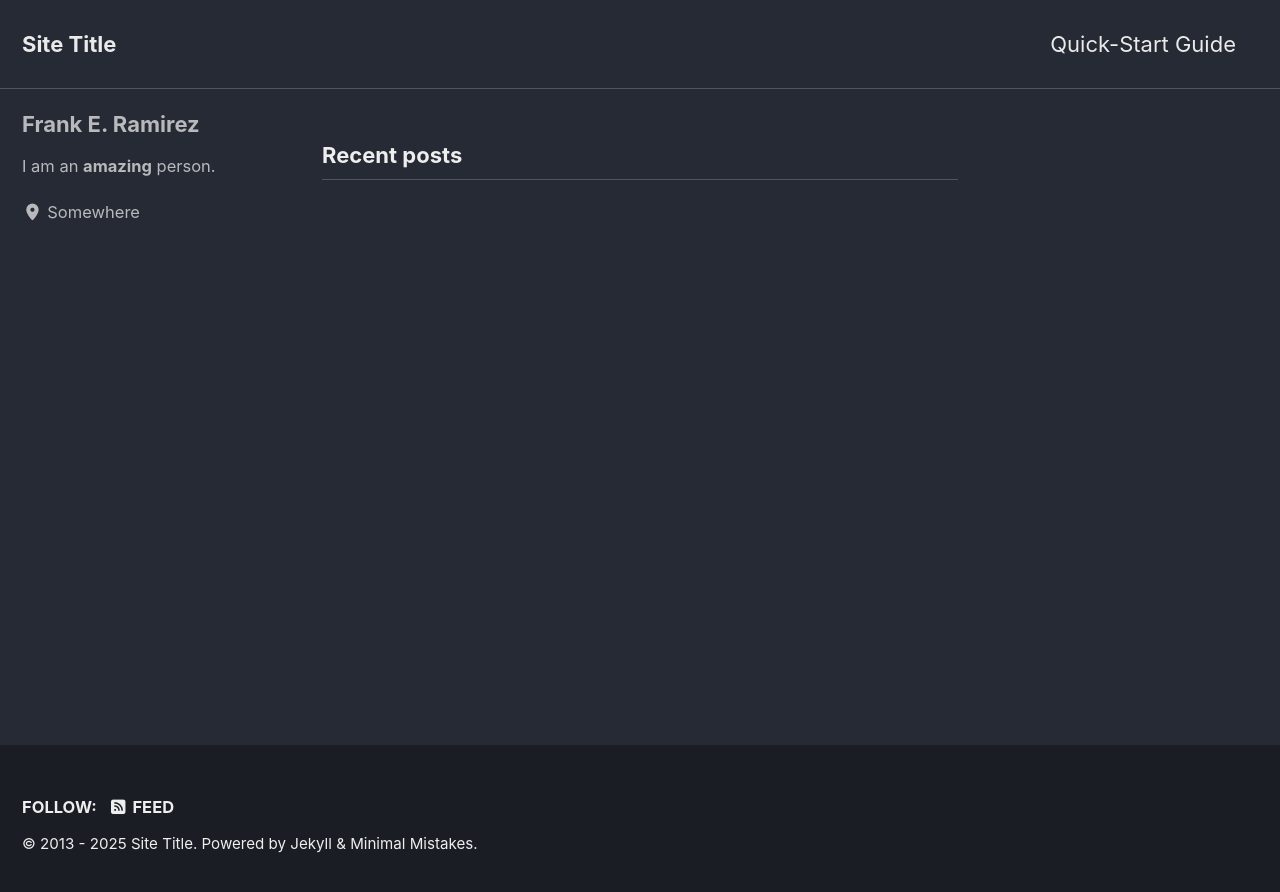
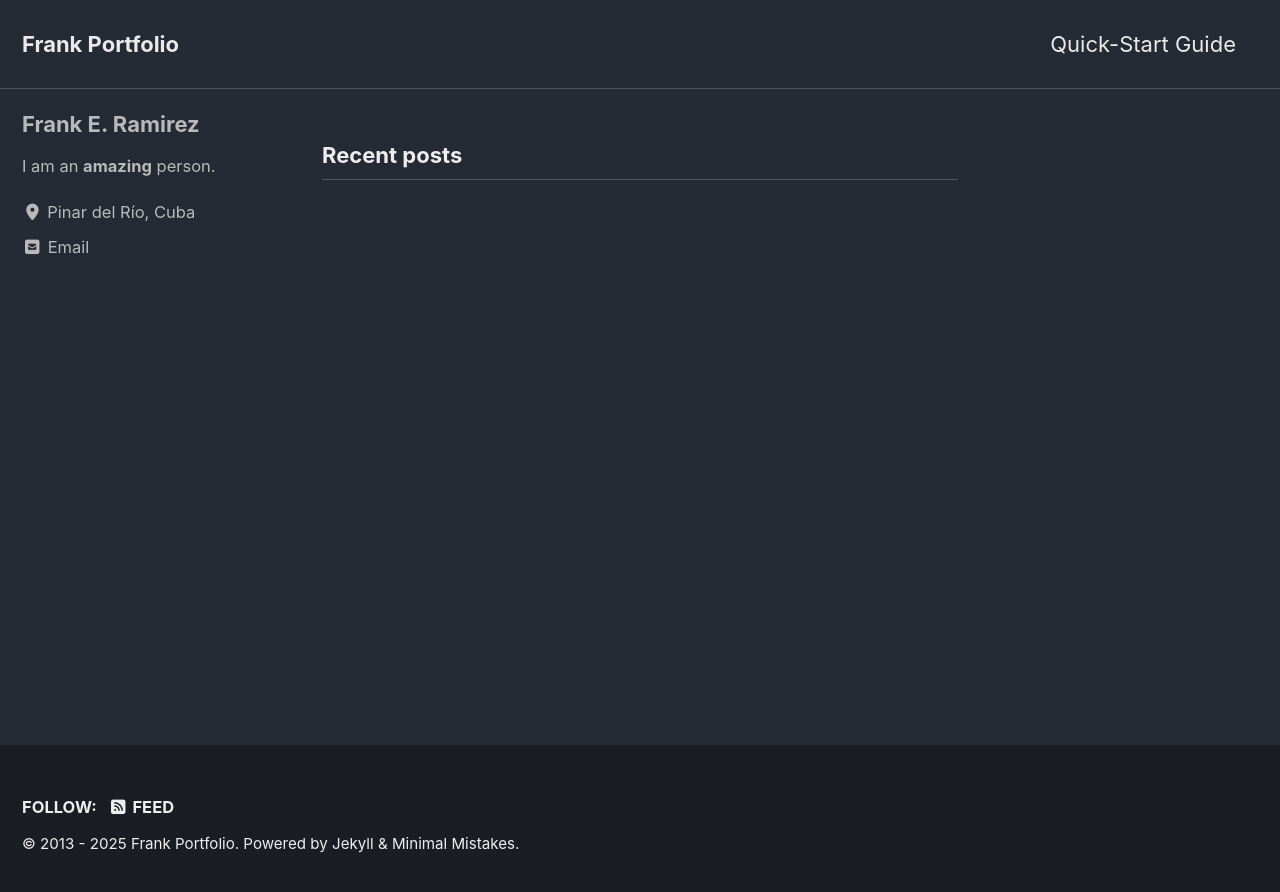
Before and after one commit to Kfrank80/Kfrank80.github.io, a Jekyll site: the page built from index.html, in a window 1280 px wide. Shown: the top 892 px of the page. Built offline with Jekyll 4.4.1, drawn with Linux system fonts in a browser that asks for light colours; cached includes are drawn as plain includes; the list of posts is cut into pages by our own code.

Commit message:
Más cambio iniciales en _config.yml

```diff
--- a/_config.yml
+++ b/_config.yml
@@ -17,17 +17,17 @@ minimal_mistakes_skin    : "dark" # "air", "aqua", "contrast", "dark", "dirt", "
 # Site Settings
 locale                   : "en-US"
 rtl                      : # true, false (default) # turns direction of the page into right to left for RTL languages
-title                    : "Site Title"
+title                    : "Frank Portfolio"
 title_separator          : "-"
 subtitle                 : # site tagline that appears below site title in masthead
 name                     : "Frank E. Ramirez"
 description              : "Security-Focused Full Stack Engineer & Product Developer."
-url                      : # the base hostname & protocol for your site e.g. "https://mmistakes.github.io"
+url                      : "https://kfrank80.github.io" # the base hostname & protocol for your site e.g. "https://mmistakes.github.io"
 baseurl                  : # the subpath of your site, e.g. "/blog"
 repository               : # GitHub username/repo-name e.g. "mmistakes/minimal-mistakes"
 teaser                   : # path of fallback teaser image, e.g. "/assets/images/500x300.png"
 logo                     : # path of logo image to display in the masthead, e.g. "/assets/images/88x88.png"
-masthead_title           : # overrides the website title displayed in the masthead, use " " for no title
+masthead_title           : "" # overrides the website title displayed in the masthead, use " " for no title
 breadcrumbs              : # true, false (default)
 words_per_minute         : 200
 enable_copy_code_button  : # true, false (default)
@@ -116,10 +116,10 @@ author:
   name             : "Frank E. Ramirez"
   avatar           : # path of avatar image, e.g. "/assets/images/bio-photo.jpg"
   bio              : "I am an **amazing** person."
-  location         : "Somewhere"
-  email            :
+  location         : "Pinar del Río, Cuba"
+  email            : "frankernesto.ramirez@gmail.com"
   links:
-    - label: "Email"
+    - label: "frankernesto.ramirez@gmail.com"
       icon: "fas fa-fw fa-envelope-square"
       # url: "mailto:your.name@email.com"
     - label: "Website"
```
